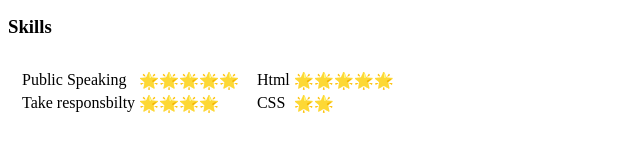
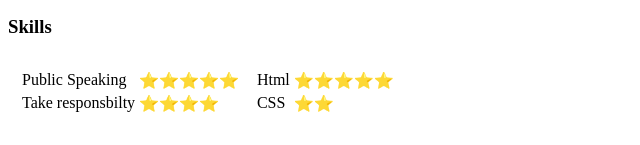
Before and after one commit to abdullahsayed30/Tryinghard, a plain HTML site: page index.html in a window 1280 px wide. Shown: the part 652-797 px from the top of the page, 0-640 px from the left. Drawn offline with Linux system fonts and the light colour scheme.

Commit message:
change style of stars only

```diff
--- a/index.html
+++ b/index.html
@@ -62,11 +62,11 @@
                     <table>
                         <tr>
                             <td>Public Speaking</td>
-                            <td>🌟🌟🌟🌟🌟</td>
+                            <td>⭐️⭐️⭐️⭐️⭐️</td>
                         </tr>
                         <tr>
                             <td>Take responsbilty</td>
-                            <td>🌟🌟🌟🌟</td>
+                            <td>⭐️⭐️⭐️⭐️</td>
                         </tr>
                     </table>
                 </td>
@@ -74,11 +74,11 @@
                     <table>
                         <tr>
                             <td>Html</td>
-                            <td>🌟🌟🌟🌟🌟</td>
+                            <td>⭐️⭐️⭐️⭐️⭐️</td>
                         </tr>
                         <tr>
                             <td>CSS</td>
-                            <td>🌟🌟</td>
+                            <td>⭐️⭐️</td>
                         </tr>
                     </table>
                 </td>
```
